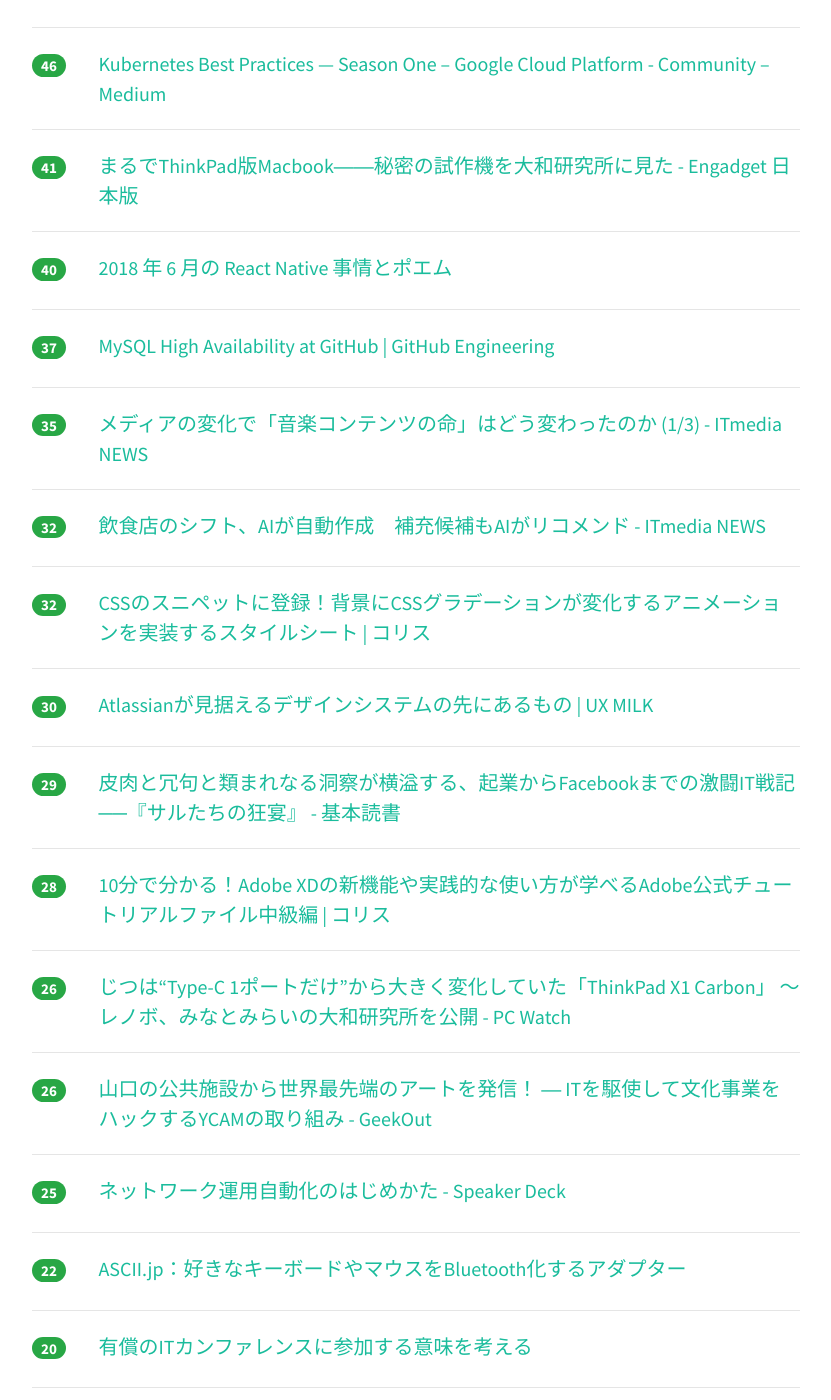
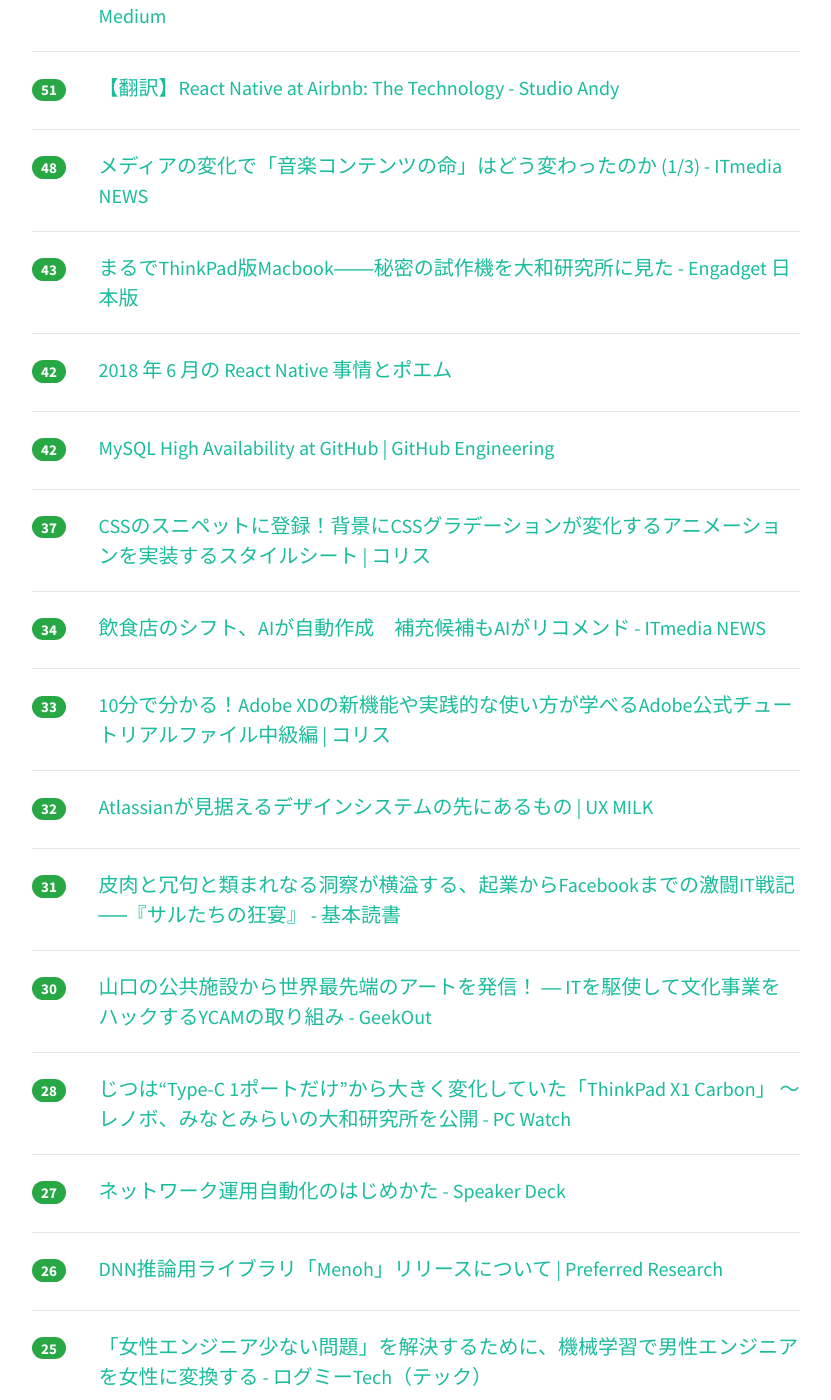
Before and after one commit to yatta47/hatena-matome-site, a Jekyll site: the page built from _posts/2018-06-21-hatena.md, in a window 1280 px wide and 1400 px high, scrolled down 1119 px. Shown: the whole window, without its empty margins (224-1055 px from the left). Built offline with Jekyll 4.4.1, drawn with Linux system fonts in a browser that asks for light colours; nearby versions of some CDN libraries; some of the changed text lies outside the part shown.

Commit message:
Updated 2018-06-21

```diff
--- a/_posts/2018-06-21-hatena.md
+++ b/_posts/2018-06-21-hatena.md
@@ -1,38 +1,38 @@
 ---
 layout: post
 title:  "2018-06-21 はてぶIT"
-date:   2018-06-21 15:03:00
+date:   2018-06-21 16:01:30
 tags: [it-hotentry]
 ---
-60 件のデータあり
+64 件のデータあり
 
 <hr><div class="row">
-<div class="col-1"><span class="badge badge-pill badge-success h2">421</span></div>
+<div class="col-1"><span class="badge badge-pill badge-success h2">441</span></div>
 <div class="col-11"><a href='https://www.publickey1.jp/blog/18/linuxboltfacebook.html' target='_blank'>Linuxバイナリを最適化して性能を向上させる「BOLT」、Facebookがオープンソースで公開。言語やコンパイラに依存せず高速化 － Publickey</a></div>
 </div>
 <hr>
 <div class="row">
-<div class="col-1"><span class="badge badge-pill badge-success h2">223</span></div>
+<div class="col-1"><span class="badge badge-pill badge-success h2">247</span></div>
 <div class="col-11"><a href='http://rkx1209.hatenablog.com/entry/2018/06/21/054624' target='_blank'>システムソフトウェアに対する攻撃の歴史と傾向 - 高度標的型攻撃や国家に支援された攻撃の仕組み - - るくすの日記 ~ Out_Of_Range ~</a></div>
 </div>
 <hr>
 <div class="row">
-<div class="col-1"><span class="badge badge-pill badge-success h2">152</span></div>
+<div class="col-1"><span class="badge badge-pill badge-success h2">166</span></div>
 <div class="col-11"><a href='https://jp.techcrunch.com/2018/06/21/2018-06-19-github-education-is-now-free-for-schools/' target='_blank'>学校単位でGitHubを無料で使えるようになった | TechCrunch Japan</a></div>
 </div>
 <hr>
 <div class="row">
-<div class="col-1"><span class="badge badge-pill badge-success h2">73</span></div>
+<div class="col-1"><span class="badge badge-pill badge-success h2">120</span></div>
 <div class="col-11"><a href='http://shinyorke.hatenablog.com/entry/docker' target='_blank'>「Dockerによるアプリケーション開発環境構築ガイド」はプロのエンジニア必読の一冊だ（断言） - Lean Baseball</a></div>
 </div>
 <hr>
 <div class="row">
-<div class="col-1"><span class="badge badge-pill badge-success h2">72</span></div>
+<div class="col-1"><span class="badge badge-pill badge-success h2">76</span></div>
 <div class="col-11"><a href='https://dev.classmethod.jp/cloud/aws/w-a-operational-excellence-slide/' target='_blank'>AWSの運用ベストプラクティス 「運用上の優秀性(Operational Excellence)」についてがっつり説明しているスライドがあったので和訳レポートします ｜ Developers.IO</a></div>
 </div>
 <hr>
 <div class="row">
-<div class="col-1"><span class="badge badge-pill badge-success h2">68</span></div>
+<div class="col-1"><span class="badge badge-pill badge-success h2">74</span></div>
 <div class="col-11"><a href='https://mzp.hatenablog.com/entry/2018/06/20/235044' target='_blank'>💻デスクトップマスコット - みずぴー日記</a></div>
 </div>
 <hr>
@@ -43,86 +43,96 @@ tags: [it-hotentry]
 <hr>
 <div class="row">
 <div class="col-1"><span class="badge badge-pill badge-success h2">51</span></div>
+<div class="col-11"><a href='https://medium.com/google-cloud/11119aee1d10' target='_blank'>Kubernetes Best Practices — Season One – Google Cloud Platform - Community – Medium</a></div>
+</div>
+<hr>
+<div class="row">
+<div class="col-1"><span class="badge badge-pill badge-success h2">51</span></div>
 <div class="col-11"><a href='http://studio-andy.hatenablog.com/entry/react-native-at-airbnb-the-technology' target='_blank'>【翻訳】React Native at Airbnb: The Technology - Studio Andy</a></div>
 </div>
 <hr>
 <div class="row">
-<div class="col-1"><span class="badge badge-pill badge-success h2">46</span></div>
-<div class="col-11"><a href='https://medium.com/google-cloud/11119aee1d10' target='_blank'>Kubernetes Best Practices — Season One – Google Cloud Platform - Community – Medium</a></div>
+<div class="col-1"><span class="badge badge-pill badge-success h2">48</span></div>
+<div class="col-11"><a href='http://www.itmedia.co.jp/news/articles/1806/21/news034.html' target='_blank'>メディアの変化で「音楽コンテンツの命」はどう変わったのか (1/3) - ITmedia NEWS</a></div>
 </div>
 <hr>
 <div class="row">
-<div class="col-1"><span class="badge badge-pill badge-success h2">41</span></div>
+<div class="col-1"><span class="badge badge-pill badge-success h2">43</span></div>
 <div class="col-11"><a href='https://japanese.engadget.com/2018/06/20/thinkpad-12-macbook/' target='_blank'>まるでThinkPad版Macbook――秘密の試作機を大和研究所に見た - Engadget 日本版</a></div>
 </div>
 <hr>
 <div class="row">
-<div class="col-1"><span class="badge badge-pill badge-success h2">40</span></div>
+<div class="col-1"><span class="badge badge-pill badge-success h2">42</span></div>
 <div class="col-11"><a href='https://qiita.com/janus_wel/items/f3640c7d7ca4c4fc388a' target='_blank'>2018 年 6 月の React Native 事情とポエム</a></div>
 </div>
 <hr>
 <div class="row">
-<div class="col-1"><span class="badge badge-pill badge-success h2">37</span></div>
+<div class="col-1"><span class="badge badge-pill badge-success h2">42</span></div>
 <div class="col-11"><a href='https://githubengineering.com/mysql-high-availability-at-github/' target='_blank'>MySQL High Availability at GitHub | GitHub Engineering</a></div>
 </div>
 <hr>
 <div class="row">
-<div class="col-1"><span class="badge badge-pill badge-success h2">35</span></div>
-<div class="col-11"><a href='http://www.itmedia.co.jp/news/articles/1806/21/news034.html' target='_blank'>メディアの変化で「音楽コンテンツの命」はどう変わったのか (1/3) - ITmedia NEWS</a></div>
+<div class="col-1"><span class="badge badge-pill badge-success h2">37</span></div>
+<div class="col-11"><a href='https://coliss.com/articles/build-websites/operation/css/css-gradient-background-animation.html' target='_blank'>CSSのスニペットに登録！背景にCSSグラデーションが変化するアニメーションを実装するスタイルシート | コリス</a></div>
+</div>
+<hr>
+<div class="row">
+<div class="col-1"><span class="badge badge-pill badge-success h2">34</span></div>
+<div class="col-11"><a href='http://www.itmedia.co.jp/news/articles/1806/20/news121.html' target='_blank'>飲食店のシフト、AIが自動作成　補充候補もAIがリコメンド - ITmedia NEWS</a></div>
+</div>
+<hr>
+<div class="row">
+<div class="col-1"><span class="badge badge-pill badge-success h2">33</span></div>
+<div class="col-11"><a href='https://coliss.com/articles/build-websites/operation/design/adobe-xd-starter-kit-intermediate.html' target='_blank'>10分で分かる！Adobe XDの新機能や実践的な使い方が学べるAdobe公式チュートリアルファイル中級編 | コリス</a></div>
 </div>
 <hr>
 <div class="row">
 <div class="col-1"><span class="badge badge-pill badge-success h2">32</span></div>
-<div class="col-11"><a href='http://www.itmedia.co.jp/news/articles/1806/20/news121.html' target='_blank'>飲食店のシフト、AIが自動作成　補充候補もAIがリコメンド - ITmedia NEWS</a></div>
+<div class="col-11"><a href='http://uxmilk.jp/71914' target='_blank'>Atlassianが見据えるデザインシステムの先にあるもの | UX MILK</a></div>
 </div>
 <hr>
 <div class="row">
-<div class="col-1"><span class="badge badge-pill badge-success h2">32</span></div>
-<div class="col-11"><a href='https://coliss.com/articles/build-websites/operation/css/css-gradient-background-animation.html' target='_blank'>CSSのスニペットに登録！背景にCSSグラデーションが変化するアニメーションを実装するスタイルシート | コリス</a></div>
+<div class="col-1"><span class="badge badge-pill badge-success h2">31</span></div>
+<div class="col-11"><a href='https://huyukiitoichi.hatenadiary.jp/entry/2018/06/21/080000' target='_blank'>皮肉と冗句と類まれなる洞察が横溢する、起業からFacebookまでの激闘IT戦記──『サルたちの狂宴』 - 基本読書</a></div>
 </div>
 <hr>
 <div class="row">
 <div class="col-1"><span class="badge badge-pill badge-success h2">30</span></div>
-<div class="col-11"><a href='http://uxmilk.jp/71914' target='_blank'>Atlassianが見据えるデザインシステムの先にあるもの | UX MILK</a></div>
-</div>
-<hr>
-<div class="row">
-<div class="col-1"><span class="badge badge-pill badge-success h2">29</span></div>
-<div class="col-11"><a href='https://huyukiitoichi.hatenadiary.jp/entry/2018/06/21/080000' target='_blank'>皮肉と冗句と類まれなる洞察が横溢する、起業からFacebookまでの激闘IT戦記──『サルたちの狂宴』 - 基本読書</a></div>
+<div class="col-11"><a href='https://geek-out.jp/column/entry/2018/06/21/110000' target='_blank'>山口の公共施設から世界最先端のアートを発信！ ― ITを駆使して文化事業をハックするYCAMの取り組み - GeekOut</a></div>
 </div>
 <hr>
 <div class="row">
 <div class="col-1"><span class="badge badge-pill badge-success h2">28</span></div>
-<div class="col-11"><a href='https://coliss.com/articles/build-websites/operation/design/adobe-xd-starter-kit-intermediate.html' target='_blank'>10分で分かる！Adobe XDの新機能や実践的な使い方が学べるAdobe公式チュートリアルファイル中級編 | コリス</a></div>
+<div class="col-11"><a href='https://pc.watch.impress.co.jp/docs/news/1128681.html' target='_blank'>じつは“Type-C 1ポートだけ”から大きく変化していた「ThinkPad X1 Carbon」 ～レノボ、みなとみらいの大和研究所を公開 - PC Watch</a></div>
+</div>
+<hr>
+<div class="row">
+<div class="col-1"><span class="badge badge-pill badge-success h2">27</span></div>
+<div class="col-11"><a href='https://speakerdeck.com/taijijiji/netutowakuyun-yong-zi-dong-hua-falsehazimekata' target='_blank'>ネットワーク運用自動化のはじめかた - Speaker Deck</a></div>
 </div>
 <hr>
 <div class="row">
 <div class="col-1"><span class="badge badge-pill badge-success h2">26</span></div>
-<div class="col-11"><a href='https://pc.watch.impress.co.jp/docs/news/1128681.html' target='_blank'>じつは“Type-C 1ポートだけ”から大きく変化していた「ThinkPad X1 Carbon」 ～レノボ、みなとみらいの大和研究所を公開 - PC Watch</a></div>
-</div>
-<hr>
-<div class="row">
-<div class="col-1"><span class="badge badge-pill badge-success h2">26</span></div>
-<div class="col-11"><a href='https://geek-out.jp/column/entry/2018/06/21/110000' target='_blank'>山口の公共施設から世界最先端のアートを発信！ ― ITを駆使して文化事業をハックするYCAMの取り組み - GeekOut</a></div>
+<div class="col-11"><a href='https://research.preferred.jp/2018/06/menoh-release/' target='_blank'>DNN推論用ライブラリ「Menoh」リリースについて | Preferred Research</a></div>
 </div>
 <hr>
 <div class="row">
 <div class="col-1"><span class="badge badge-pill badge-success h2">25</span></div>
-<div class="col-11"><a href='https://speakerdeck.com/taijijiji/netutowakuyun-yong-zi-dong-hua-falsehazimekata' target='_blank'>ネットワーク運用自動化のはじめかた - Speaker Deck</a></div>
+<div class="col-11"><a href='https://logmi.jp/294756' target='_blank'>「女性エンジニア少ない問題」を解決するために、機械学習で男性エンジニアを女性に変換する - ログミーTech（テック）</a></div>
+</div>
+<hr>
+<div class="row">
+<div class="col-1"><span class="badge badge-pill badge-success h2">24</span></div>
+<div class="col-11"><a href='http://ascii.jp/elem/000/001/697/1697199/' target='_blank'>ASCII.jp：好きなキーボードやマウスをBluetooth化するアダプター</a></div>
 </div>
 <hr>
 <div class="row">
 <div class="col-1"><span class="badge badge-pill badge-success h2">22</span></div>
-<div class="col-11"><a href='http://ascii.jp/elem/000/001/697/1697199/' target='_blank'>ASCII.jp：好きなキーボードやマウスをBluetooth化するアダプター</a></div>
+<div class="col-11"><a href='https://qiita.com/kenazuma/items/0cb8295d15a5b6898ebd' target='_blank'>有償のITカンファレンスに参加する意味を考える</a></div>
 </div>
 <hr>
 <div class="row">
 <div class="col-1"><span class="badge badge-pill badge-success h2">20</span></div>
-<div class="col-11"><a href='https://qiita.com/kenazuma/items/0cb8295d15a5b6898ebd' target='_blank'>有償のITカンファレンスに参加する意味を考える</a></div>
-</div>
-<hr>
-<div class="row">
-<div class="col-1"><span class="badge badge-pill badge-success h2">19</span></div>
 <div class="col-11"><a href='https://kiryuanzu.hatenablog.com/entry/2018/06/21/030138' target='_blank'>京大マイコンクラブに4月から入会しました&OB会でLTをしました - 桐生あんずです</a></div>
 </div>
 <hr>
@@ -132,18 +142,38 @@ tags: [it-hotentry]
 </div>
 <hr>
 <div class="row">
+<div class="col-1"><span class="badge badge-pill badge-success h2">19</span></div>
+<div class="col-11"><a href='http://www.itmedia.co.jp/news/articles/1806/21/news047.html' target='_blank'>太陽の塔、内部公開が中止　公園施設の被災で再開めど立たず - ITmedia NEWS</a></div>
+</div>
+<hr>
+<div class="row">
+<div class="col-1"><span class="badge badge-pill badge-success h2">19</span></div>
+<div class="col-11"><a href='https://www.mainichi.co.jp/co-act/about-font.html' target='_blank'>毎日書体 | 毎日新聞社</a></div>
+</div>
+<hr>
+<div class="row">
+<div class="col-1"><span class="badge badge-pill badge-success h2">19</span></div>
+<div class="col-11"><a href='http://nippondanji.blogspot.com/2018/06/temptable.html' target='_blank'>漢(オトコ)のコンピュータ道: そろそろTempTableストレージエンジンについて一言言っておくか</a></div>
+</div>
+<hr>
+<div class="row">
 <div class="col-1"><span class="badge badge-pill badge-success h2">18</span></div>
 <div class="col-11"><a href='http://trendy.nikkeibp.co.jp/atcl/news/15/062000373/' target='_blank'>アマゾン、ディスプレー付きスマートスピーカー発売 - 日経トレンディネット</a></div>
 </div>
 <hr>
 <div class="row">
 <div class="col-1"><span class="badge badge-pill badge-success h2">18</span></div>
-<div class="col-11"><a href='http://www.itmedia.co.jp/news/articles/1806/21/news047.html' target='_blank'>太陽の塔、内部公開が中止　公園施設の被災で再開めど立たず - ITmedia NEWS</a></div>
+<div class="col-11"><a href='https://japan.cnet.com/article/35121172/' target='_blank'>Instagram、動画用のアプリ「IGTV」を発表--縦型で最長60分の動画に対応 - CNET Japan</a></div>
 </div>
 <hr>
 <div class="row">
-<div class="col-1"><span class="badge badge-pill badge-success h2">18</span></div>
-<div class="col-11"><a href='https://logmi.jp/294756' target='_blank'>「女性エンジニア少ない問題」を解決するために、機械学習で男性エンジニアを女性に変換する - ログミーTech（テック）</a></div>
+<div class="col-1"><span class="badge badge-pill badge-success h2">17</span></div>
+<div class="col-11"><a href='http://www.atmarkit.co.jp/ait/articles/1806/21/news018.html' target='_blank'>プロトタイプは画面や機能ごとに作ってはいけない：もう迷わない！　ビジネスを成長させるUXデザイン手法の使い方（5） - ＠IT</a></div>
+</div>
+<hr>
+<div class="row">
+<div class="col-1"><span class="badge badge-pill badge-success h2">17</span></div>
+<div class="col-11"><a href='https://japanese.engadget.com/2018/06/20/leap-motion-ar/' target='_blank'>まさにゲームの世界。Leap MotionがARヘッドセットによる卓球のデモを披露 - Engadget 日本版</a></div>
 </div>
 <hr>
 <div class="row">
@@ -157,18 +187,8 @@ tags: [it-hotentry]
 </div>
 <hr>
 <div class="row">
-<div class="col-1"><span class="badge badge-pill badge-success h2">16</span></div>
-<div class="col-11"><a href='https://japan.cnet.com/article/35121172/' target='_blank'>Instagram、動画用のアプリ「IGTV」を発表--縦型で最長60分の動画に対応 - CNET Japan</a></div>
-</div>
-<hr>
-<div class="row">
-<div class="col-1"><span class="badge badge-pill badge-success h2">16</span></div>
-<div class="col-11"><a href='http://www.atmarkit.co.jp/ait/articles/1806/21/news018.html' target='_blank'>プロトタイプは画面や機能ごとに作ってはいけない：もう迷わない！　ビジネスを成長させるUXデザイン手法の使い方（5） - ＠IT</a></div>
-</div>
-<hr>
-<div class="row">
-<div class="col-1"><span class="badge badge-pill badge-success h2">16</span></div>
-<div class="col-11"><a href='https://research.preferred.jp/2018/06/menoh-release/' target='_blank'>DNN推論用ライブラリ「Menoh」リリースについて | Preferred Research</a></div>
+<div class="col-1"><span class="badge badge-pill badge-success h2">15</span></div>
+<div class="col-11"><a href='https://japanese.engadget.com/2018/06/20/iphone-3/' target='_blank'>iPhone向け「+メッセージ」が公開　3キャリア共通のチャットアプリ - Engadget 日本版</a></div>
 </div>
 <hr>
 <div class="row">
@@ -183,7 +203,12 @@ tags: [it-hotentry]
 <hr>
 <div class="row">
 <div class="col-1"><span class="badge badge-pill badge-success h2">14</span></div>
-<div class="col-11"><a href='https://www.mainichi.co.jp/co-act/about-font.html' target='_blank'>毎日書体 | 毎日新聞社</a></div>
+<div class="col-11"><a href='https://tech.pepabo.com/2018/06/21/development-environment-bootstrap-with-mitamae-and-fabric/' target='_blank'>ローカル開発環境の構築をMItamaeとfabricで自動化・共通化する - ペパボテックブログ</a></div>
+</div>
+<hr>
+<div class="row">
+<div class="col-1"><span class="badge badge-pill badge-success h2">13</span></div>
+<div class="col-11"><a href='https://news.mynavi.jp/article/zeropython-31/' target='_blank'>ゼロからはじめるPython(31) Pythonから英単語データベースを操作してみよう | マイナビニュース</a></div>
 </div>
 <hr>
 <div class="row">
@@ -193,32 +218,32 @@ tags: [it-hotentry]
 <hr>
 <div class="row">
 <div class="col-1"><span class="badge badge-pill badge-success h2">13</span></div>
+<div class="col-11"><a href='https://github.com/facebookincubator/BOLT' target='_blank'>GitHub - facebookincubator/BOLT: Binary Optimization and Layout Tool - A linux command-line utility used for optimizing performance of binaries</a></div>
+</div>
+<hr>
+<div class="row">
+<div class="col-1"><span class="badge badge-pill badge-success h2">13</span></div>
+<div class="col-11"><a href='https://webtan.impress.co.jp/e/2018/06/21/29164' target='_blank'>変化激しいSEMの世界「自分の成功体験は正解じゃない」　個性を生かすチーム運営とは？ | 森田雄＆林真理子が聴く「Web系キャリア探訪」 | Web担当者Forum</a></div>
+</div>
+<hr>
+<div class="row">
+<div class="col-1"><span class="badge badge-pill badge-success h2">13</span></div>
 <div class="col-11"><a href='http://tech.nikkeibp.co.jp/atcl/nxt/column/18/00205/052500006/' target='_blank'>IT企業が最新ITを活用できていない、悲しい現実 | 日経 xTECH（クロステック）</a></div>
 </div>
 <hr>
 <div class="row">
 <div class="col-1"><span class="badge badge-pill badge-success h2">12</span></div>
-<div class="col-11"><a href='https://news.mynavi.jp/article/zeropython-31/' target='_blank'>ゼロからはじめるPython(31) Pythonから英単語データベースを操作してみよう | マイナビニュース</a></div>
+<div class="col-11"><a href='https://code.facebook.com/posts/605721433136474' target='_blank'>Accelerate large-scale applications with BOLT | Engineering Blog | Facebook Code | Facebook</a></div>
 </div>
 <hr>
 <div class="row">
 <div class="col-1"><span class="badge badge-pill badge-success h2">12</span></div>
-<div class="col-11"><a href='https://github.com/facebookincubator/BOLT' target='_blank'>GitHub - facebookincubator/BOLT: Binary Optimization and Layout Tool - A linux command-line utility used for optimizing performance of binaries</a></div>
-</div>
-<hr>
-<div class="row">
-<div class="col-1"><span class="badge badge-pill badge-success h2">12</span></div>
-<div class="col-11"><a href='https://webtan.impress.co.jp/e/2018/06/21/29164' target='_blank'>変化激しいSEMの世界「自分の成功体験は正解じゃない」　個性を生かすチーム運営とは？ | 森田雄＆林真理子が聴く「Web系キャリア探訪」 | Web担当者Forum</a></div>
+<div class="col-11"><a href='https://github.com/google/gitprotocolio' target='_blank'>GitHub - google/gitprotocolio: A Git protocol parser written in Go.</a></div>
 </div>
 <hr>
 <div class="row">
 <div class="col-1"><span class="badge badge-pill badge-success h2">12</span></div>
 <div class="col-11"><a href='https://gfx.hatenablog.com/entry/2018/06/21/100958' target='_blank'>TypeScriptの `ReadonlyArray<T>` を使いやすくするためにtslintを活用する - Islands in the byte stream</a></div>
-</div>
-<hr>
-<div class="row">
-<div class="col-1"><span class="badge badge-pill badge-success h2">12</span></div>
-<div class="col-11"><a href='https://japanese.engadget.com/2018/06/20/iphone-3/' target='_blank'>iPhone向け「+メッセージ」が公開　3キャリア共通のチャットアプリ - Engadget 日本版</a></div>
 </div>
 <hr>
 <div class="row">
@@ -238,12 +263,12 @@ tags: [it-hotentry]
 <hr>
 <div class="row">
 <div class="col-1"><span class="badge badge-pill badge-success h2">11</span></div>
-<div class="col-11"><a href='https://github.com/google/gitprotocolio' target='_blank'>GitHub - google/gitprotocolio: A Git protocol parser written in Go.</a></div>
+<div class="col-11"><a href='http://www.itmedia.co.jp/mobile/articles/1806/21/news054.html' target='_blank'>3キャリア共通「＋メッセージ」のiOSアプリ登場　iPhoneやiPadでも利用可能に - ITmedia Mobile</a></div>
 </div>
 <hr>
 <div class="row">
-<div class="col-1"><span class="badge badge-pill badge-success h2">11</span></div>
-<div class="col-11"><a href='https://japanese.engadget.com/2018/06/20/leap-motion-ar/' target='_blank'>まさにゲームの世界。Leap MotionがARヘッドセットによる卓球のデモを披露 - Engadget 日本版</a></div>
+<div class="col-1"><span class="badge badge-pill badge-success h2">10</span></div>
+<div class="col-11"><a href='https://blog.envoyproxy.io/service-mesh-and-cookpad-ba4d5d915dbd' target='_blank'>Service Mesh and Cookpad – Envoy Proxy</a></div>
 </div>
 <hr>
 <div class="row">
@@ -263,12 +288,7 @@ tags: [it-hotentry]
 <hr>
 <div class="row">
 <div class="col-1"><span class="badge badge-pill badge-success h2">10</span></div>
-<div class="col-11"><a href='https://code.facebook.com/posts/605721433136474' target='_blank'>Accelerate large-scale applications with BOLT | Engineering Blog | Facebook Code | Facebook</a></div>
-</div>
-<hr>
-<div class="row">
-<div class="col-1"><span class="badge badge-pill badge-success h2">10</span></div>
-<div class="col-11"><a href='http://www.itmedia.co.jp/mobile/articles/1806/21/news054.html' target='_blank'>3キャリア共通「＋メッセージ」のiOSアプリ登場　iPhoneやiPadでも利用可能に - ITmedia Mobile</a></div>
+<div class="col-11"><a href='https://pc.watch.impress.co.jp/docs/news/1128801.html' target='_blank'>サンワサプライ、PS/2マウスやキーボードをUSBに変換するアダプタ - PC Watch</a></div>
 </div>
 <hr>
 <div class="row">
@@ -293,6 +313,11 @@ tags: [it-hotentry]
 <hr>
 <div class="row">
 <div class="col-1"><span class="badge badge-pill badge-success h2">5</span></div>
+<div class="col-11"><a href='https://ift.tt/2M9AqFg' target='_blank'>京大マイコンクラブに4月から入会しました&OB会でLTをしました - 桐生あんずです</a></div>
+</div>
+<hr>
+<div class="row">
+<div class="col-1"><span class="badge badge-pill badge-success h2">5</span></div>
 <div class="col-11"><a href='https://techplay.jp/event/676489' target='_blank'>サポートエンジニアNight vol.3 presented by TREASURE DATA “PLAZMA”｜IT勉強会ならTECH PLAY［テックプレイ］</a></div>
 </div>
 <hr>
@@ -301,8 +326,3 @@ tags: [it-hotentry]
 <div class="col-11"><a href='https://www.cnn.co.jp/business/35121137.html' target='_blank'>CNN.co.jp : テスラ従業員が操業妨害、運用システム改ざんや情報漏洩 - (1/2)</a></div>
 </div>
 <hr>
-<div class="row">
-<div class="col-1"><span class="badge badge-pill badge-success h2">4</span></div>
-<div class="col-11"><a href='https://ift.tt/2M9AqFg' target='_blank'>京大マイコンクラブに4月から入会しました&OB会でLTをしました - 桐生あんずです</a></div>
-</div>
-<hr>
```
